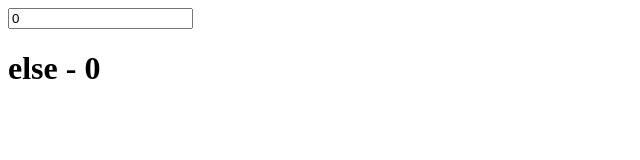
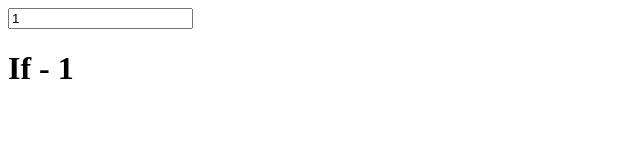
Before and after one commit to lets-build-with-code/ang-new-feature, an Angular app: page / in a window 1280 px wide. Shown: the top 160 px of the page, without its empty margins (0-640 px from the left). Built offline with nearby package versions, Linux system fonts and the light colour scheme.

Commit message:
Angular 18 : @switch

```diff
--- a/src/app/app.component.ts
+++ b/src/app/app.component.ts
@@ -11,5 +11,5 @@ import { RouterOutlet } from '@angular/router';
 })
 export class AppComponent {
   title = 'new-ang-feature';
-  num: number = 0;
+  num: number = 1;
 }
```
